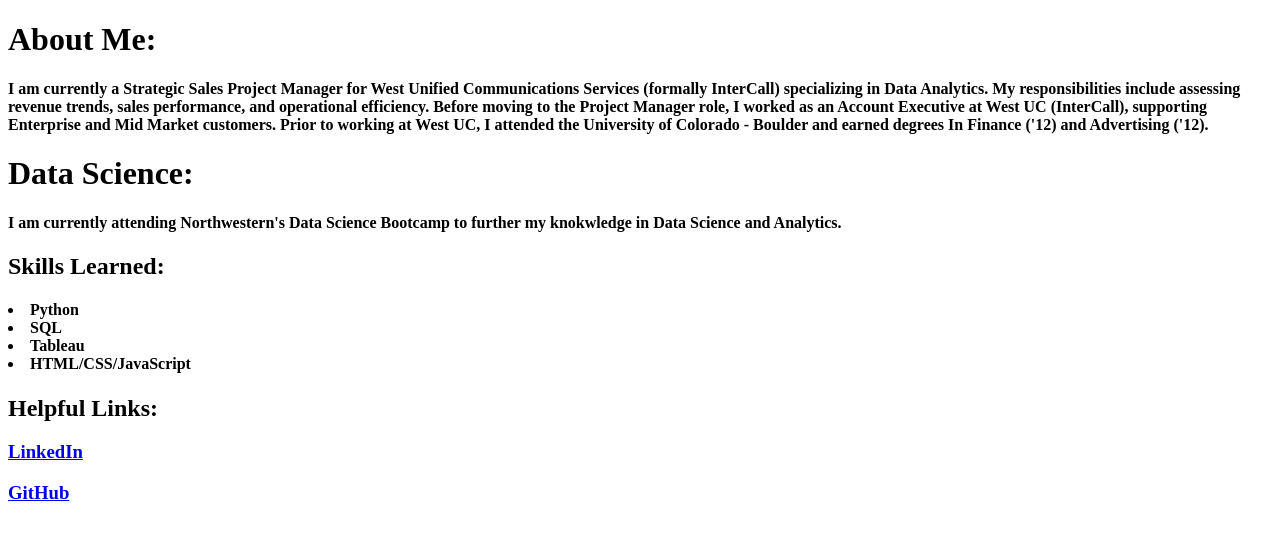
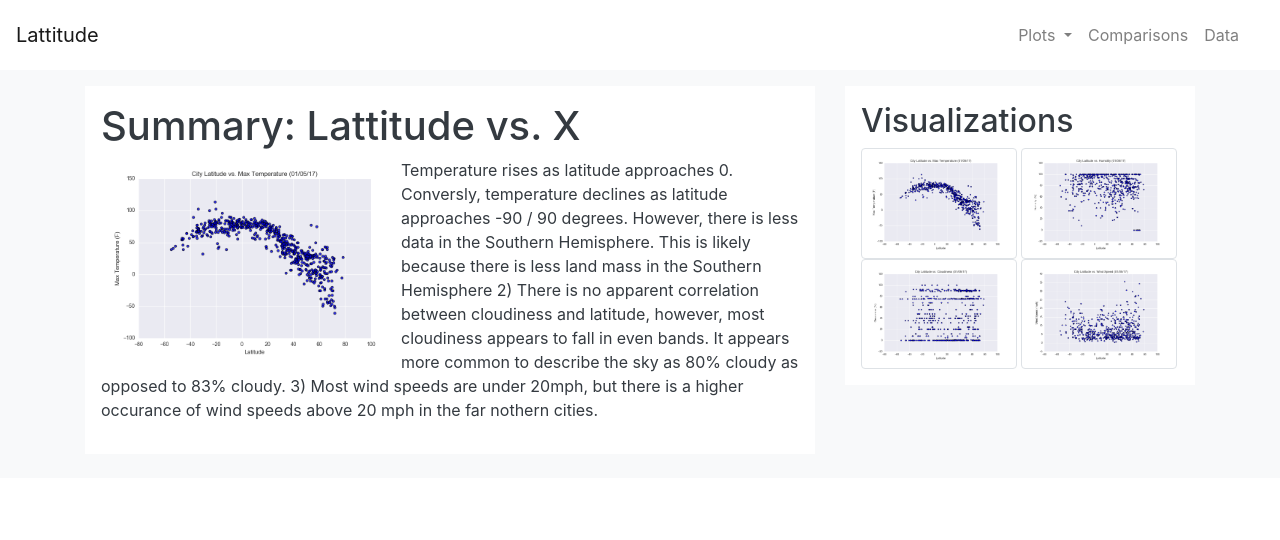
Before and after one commit to devereux44/devereux44.github.io, a plain HTML site: page index.html in a window 1280 px wide. Drawn offline with nearby package versions, Linux system fonts and the light colour scheme; files whose address does not match are found by name.

Commit message:
Trying Index again

```diff
--- a/index.html
+++ b/index.html
@@ -1,31 +1,78 @@
 <!DOCTYPE html>
-<html lang="en-us">
+<html lang="en">
+
 <head>
   <meta charset="UTF-8">
-  <title>Terry Devereux's Bio</title>
+  <title>NW Weather Website</title>
+
+  <link rel="stylesheet" href="https://stackpath.bootstrapcdn.com/bootstrap/4.3.1/css/bootstrap.min.css" integrity="sha384-ggOyR0iXCbMQv3Xipma34MD+dH/1fQ784/j6cY/iJTQUOhcWr7x9JvoRxT2MZw1T" crossorigin="anonymous">
+
+  <script src="https://code.jquery.com/jquery-3.3.1.slim.min.js" integrity="sha384-q8i/X+965DzO0rT7abK41JStQIAqVgRVzpbzo5smXKp4YfRvH+8abtTE1Pi6jizo" crossorigin="anonymous"></script>
+  <script src="https://cdnjs.cloudflare.com/ajax/libs/popper.js/1.14.7/umd/popper.min.js" integrity="sha384-UO2eT0CpHqdSJQ6hJty5KVphtPhzWj9WO1clHTMGa3JDZwrnQq4sF86dIHNDz0W1" crossorigin="anonymous"></script>
+  <script src="https://stackpath.bootstrapcdn.com/bootstrap/4.3.1/js/bootstrap.min.js" integrity="sha384-JjSmVgyd0p3pXB1rRibZUAYoIIy6OrQ6VrjIEaFf/nJGzIxFDsf4x0xIM+B07jRM" crossorigin="anonymous"></script>
 </head>
+<body>
+  <nav class="navbar navbar-expand-sm bg-white navbar-light justify-content-end">
+    <a class="navbar-brand" href="C:\Users\dever\Desktop\devereux44.github.io\index.html">Lattitude</a>
 
-<body>
-<h1> About Me:</h1>
-<h4>I am currently a Strategic Sales Project Manager for West Unified Communications Services (formally InterCall) specializing in Data Analytics.
-  My responsibilities include assessing revenue trends, sales performance, and operational efficiency.
-  Before moving to the Project Manager role, I worked as an Account Executive at West UC (InterCall), supporting Enterprise and Mid Market customers.
+    <div class="btn ml-auto mr-1" class="collapse navbar" id="navbarSupportedContent">
+        <ul class="navbar-nav text-right">
+                <li class="nav-item dropdown">
+                        <a class="nav-link dropdown-toggle" href="#" id="navbarDropdown" role="button" data-toggle="dropdown" aria-haspopup="true" aria-expanded="false">
+                          Plots
+                        </a>
+                        <div class="dropdown-menu" aria-labelledby="navbarDropdown">
+                                <a class="dropdown-item" href="C:\Users\dever\NUCHI201902DATA1\Homework\11-Web\Instructions\Pages\Lattitude.html">Lat vs. Temp</a>
+                                <a class="dropdown-item" href="C:\Users\dever\NUCHI201902DATA1\Homework\11-Web\Instructions\Pages\Humidity.html">Lat vs. Humidity</a>
+                                <a class="dropdown-item" href="C:\Users\dever\NUCHI201902DATA1\Homework\11-Web\Instructions\Pages\Cloudiness.html">Lat vs. Cloudiness</a>
+                                <a class="dropdown-item" href="C:\Users\dever\NUCHI201902DATA1\Homework\11-Web\Instructions\Pages\Wind_Speed.html">Lat vs. Wind Speed</a>
+                        </div>
+                </li>
+            <li class="nav-item">
+                <a class="nav-link" href=C:\Users\dever\NUCHI201902DATA1\Homework\11-Web\Instructions\Pages\Comparisons.html>Comparisons</a>
+            </li>
+            <li class="nav-item">
+                <a class="nav-link" href="C:\Users\dever\Desktop\devereux44.github.io\Data.html">Data</a>
+            </li>
+        </ul>
+    </div>
+</nav>
+<div class="p-3 mb-2 bg-light text-dark">
+<div class="container">
+    <div class="row">
+      <div class="col-md-8">
+          <div class="p-3 mb-2 bg-white text-dark">
+            <h1>Summary: Lattitude vs. X</h1>
 
-  Prior to working at West UC, I attended the University of Colorado - Boulder and earned degrees In Finance ('12) and Advertising ('12).</h4>
+            <img float=left src="C:\Users\dever\NUCHI201902DATA1\Homework\11-Web\Instructions\Resources\assets\images\Fig1.png"
+            class="img-fluid" alt="Responsive image" width=300px align=left padding=20px>
+            <p>Temperature rises as latitude approaches 0. Conversly, temperature declines as latitude approaches -90 / 90 degrees. However, there is less data in the Southern Hemisphere. This is likely because there is less land mass in the Southern Hemisphere 2) There is no apparent correlation between cloudiness and latitude, however, most cloudiness appears to fall in even bands. It appears more common to describe the sky as 80% cloudy as opposed to 83% cloudy. 3) Most wind speeds are under 20mph, but there is a higher occurance of wind speeds above 20 mph in the far nothern cities.
+            </p>
 
-  <h1> Data Science:</h1>
+            </div>
+        </div>
+        <div class="col-md-4">
+                <div class="p-3 mb-2 bg-white text-dark">
+                        <h2>Visualizations</h2>
+                        <a href="C:\Users\dever\NUCHI201902DATA1\Homework\11-Web\Instructions\Pages\Lattitude.html">
+                            <img src="C:\Users\dever\NUCHI201902DATA1\Homework\11-Web\Instructions\Resources\assets\images\Fig1.png"
+                        class="img-thumbnail" class="rounded float-left" width=49%>
+                        </a>
+                        <a href="C:\Users\dever\NUCHI201902DATA1\Homework\11-Web\Instructions\Pages\Humidity.html">
+                        <img src="C:\Users\dever\NUCHI201902DATA1\Homework\11-Web\Instructions\Resources\assets\images\Fig2.png"
+                        class="img-thumbnail" class="rounded float-left" width=49%>
+                        </a>
+                        <a href="C:\Users\dever\NUCHI201902DATA1\Homework\11-Web\Instructions\Pages\Cloudiness.html">
+                        <img src="C:\Users\dever\NUCHI201902DATA1\Homework\11-Web\Instructions\Resources\assets\images\Fig3.png"
+                        class="img-thumbnail" class="rounded float-right" width=49%>
+                        </a>
+                        <a href="C:\Users\dever\NUCHI201902DATA1\Homework\11-Web\Instructions\Pages\Wind_Speed.html">
+                        <img src="C:\Users\dever\NUCHI201902DATA1\Homework\11-Web\Instructions\Resources\assets\images\Fig4.png"
+                        class="img-thumbnail" class="rounded float-right" width=49%>
+                        </a>
 
-  <h4> I am currently attending Northwestern's Data Science Bootcamp to further my knokwledge in Data Science and Analytics.</h4>
-<h2>Skills Learned:</h2>
-<h4>
-    <li>Python</li>
-    <li>SQL</li>
-    <li>Tableau</li>
-    <li>HTML/CSS/JavaScript</li>
-</h4>
-<h2>Helpful Links:</h2>
-<h3><a target="_blank" href=https://www.linkedin.com/in/terry-devereux-a5384a3a/>LinkedIn</a></h3>
-<h3><a target="_blank" href=https://github.com/devereux44/>GitHub</a></h3>
+                </div>
+         </div>
+    </div>
+</div>
 </body>
-
-</html>
```
